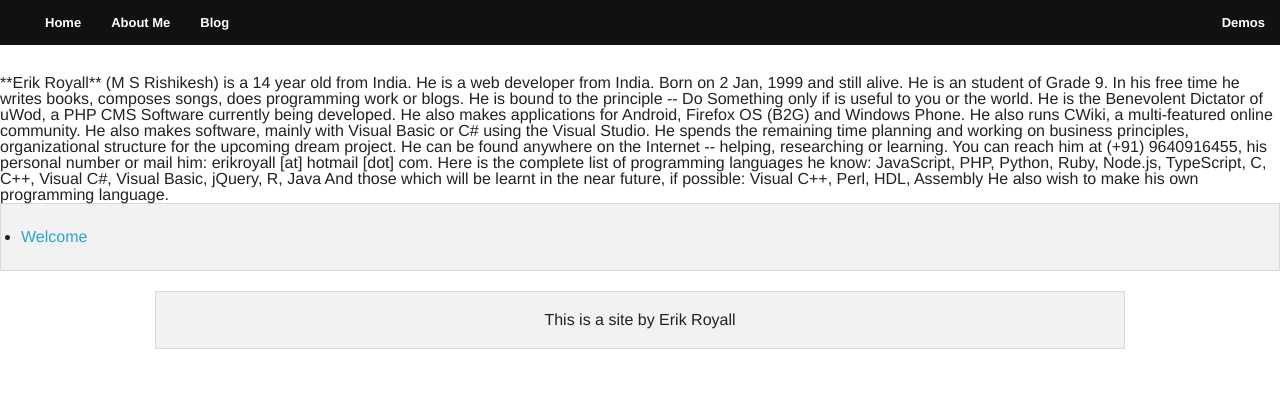
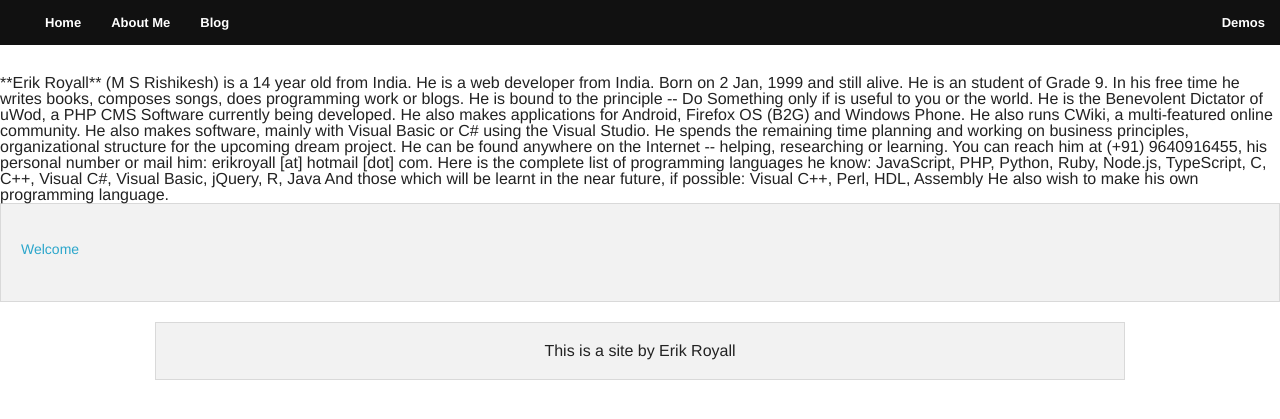
Before and after one commit to erikroyall/erikroyall.github.com, a Jekyll site: the page built from about.html, in a window 1280 px wide. Shown: the top 419 px of the page. Built offline with Jekyll 4.4.1, drawn with Linux system fonts in a browser that asks for light colours; Markdown is read by kramdown in place of the engine named in the settings; comment, search, counter and statistics services are not loaded.

Commit message:
Visual Fixes #5

```diff
--- a/_includes/sidebar.html
+++ b/_includes/sidebar.html
@@ -2,7 +2,7 @@
 </div></div>
   <div class="large-4 columns">
   <div class="panel">
-  <ul class="side.nav">
+  <ul class="side-nav">
         {% for post in site.posts limit: 5 %}
         <li><a href="{{ post.url }}">{{ post.title }}</a></li>
         {% endfor %}
```
